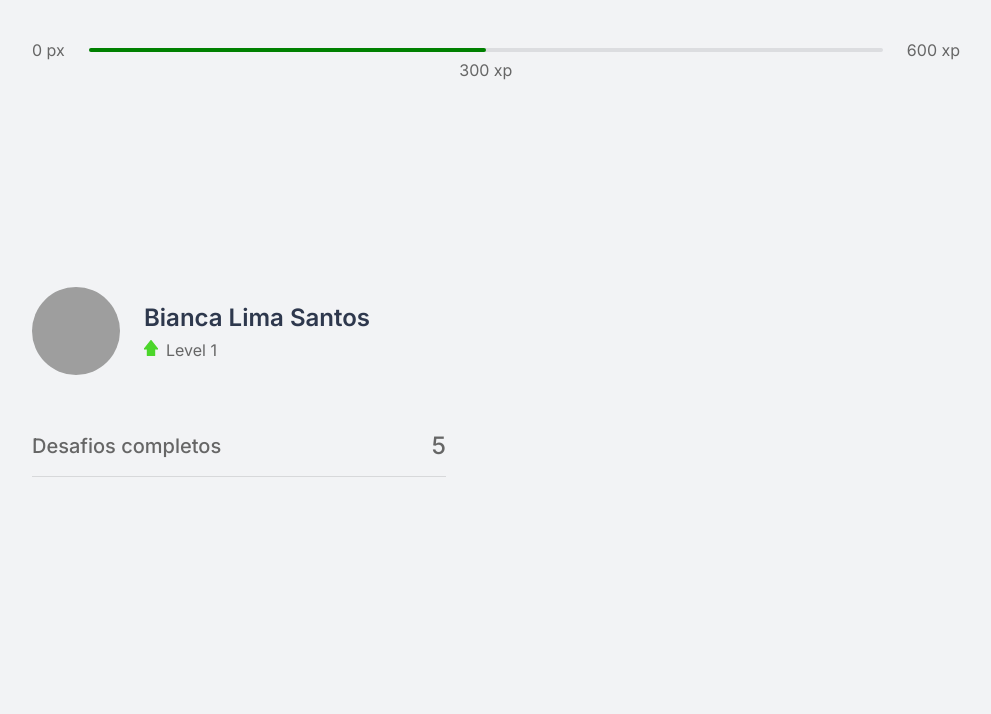
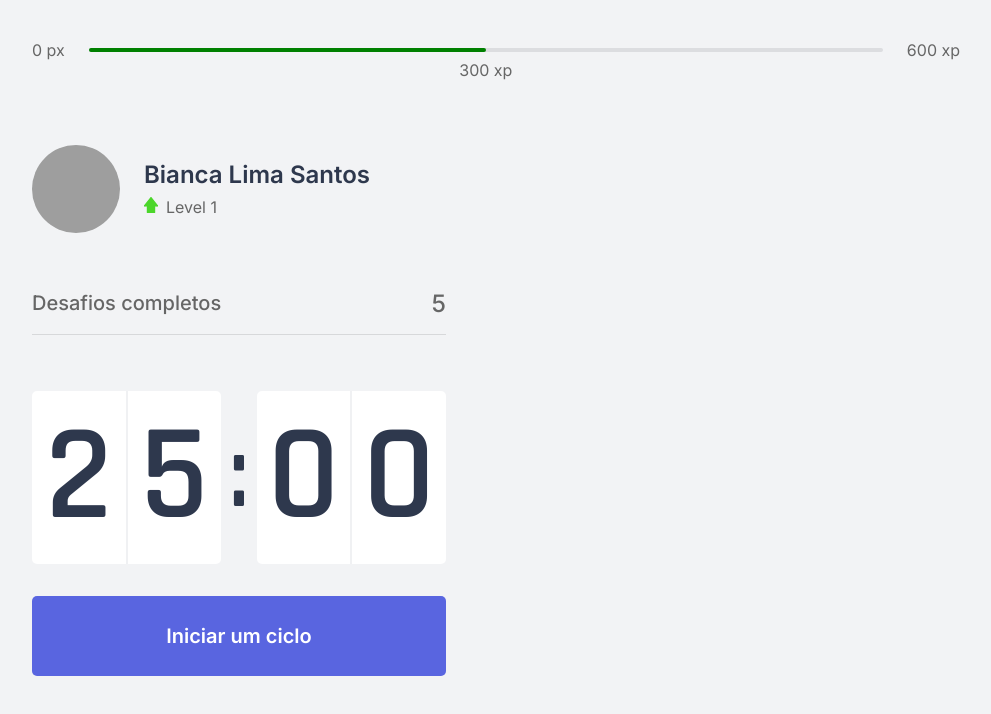
Before and after one commit to limabia/moveit, a Next.js app: page / in a window 1280 px wide. Shown: the top 714 px of the page, without its empty margins (144-1135 px from the left). Built offline with nearby package versions, Linux system fonts and the light colour scheme; grey boxes are pictures that could not be loaded.

Commit message:
add countdown

```diff
--- /dev/null
+++ b/src/components/Countdown.tsx
@@ -0,0 +1,49 @@
+import { useState, useEffect } from "react";
+import styles from "../styles/components/Countdown.module.css";
+
+export function Countdown() {
+  const [time, setTime] = useState(25 * 60);
+  const [active, setActive] = useState(false);
+
+  const minutes = Math.floor(time / 60);
+  const seconds = time % 60;
+
+  const [minuteLeft, minuteRight] = String(minutes).padStart(2, "0").split("");
+  const [secondLeft, secondRight] = String(seconds).padStart(2, "0").split("");
+
+  function startCountdown() {
+    setActive(true);
+  }
+
+  useEffect(() => {
+    if (active && time > 0) {
+      setTimeout(() => {
+        setTime(time - 1);
+      }, 1000);
+    }
+  }, [active, time]);
+
+  return (
+    <div>
+      <div className={styles.countdownContainer}>
+        <div>
+          <span>{minuteLeft}</span>
+          <span>{minuteRight}</span>
+        </div>
+        <span>:</span>
+        <div>
+          <span>{secondLeft}</span>
+          <span>{secondRight}</span>
+        </div>
+      </div>
+
+      <button
+        type="button"
+        className={styles.countdownButton}
+        onClick={startCountdown}
+      >
+        Iniciar um ciclo
+      </button>
+    </div>
+  );
+}
--- a/src/pages/_document.tsx
+++ b/src/pages/_document.tsx
@@ -6,6 +6,8 @@ export default class MyDocument extends Document{
     return (
       <Html>
         <Head>
+          <link rel="shortcut icon" href="favicon.png" type="image/png"/>
+
           <link rel="preconnect" href="https://fonts.gstatic.com" />
           <link
             href="https://fonts.googleapis.com/css2?family=Inter:wght@400;500;600&family=Rajdhani:wght@600&display=swap"
--- a/src/pages/index.tsx
+++ b/src/pages/index.tsx
@@ -1,5 +1,6 @@
 import Head from "next/head";
 import { CompletedChallenges } from "../components/CompletedChallenges";
+import { Countdown } from "../components/Countdown";
 import { ExperienceBar } from "../components/ExperienceBar";
 import { Profile } from "../components/Profile";
 
@@ -8,11 +9,15 @@ import styles from "../styles/components/Home.module.css";
 export default function Home() {
   return (
     <div className={styles.container}>
+      <Head>
+        <title>Início | MoveIt</title>
+      </Head>
       <ExperienceBar />
       <section>
         <div>
           <Profile/>
           <CompletedChallenges/>
+          <Countdown/>
         </div>
         <div></div>
       </section>
--- /dev/null
+++ b/src/styles/components/Countdown.module.css
@@ -0,0 +1,68 @@
+.countdownContainer {
+    display: flex;
+    align-items: center;
+    font-family: Rajdhani;
+    font-weight: 600;
+    color: var(--title);
+}
+
+.countdownContainer > div {
+    flex: 1;
+
+    display: flex;
+    align-items: center;
+    justify-content: space-evenly;
+
+    background: var(--white);
+    box-shadow: 0 0 60px rgba((0), 0, 0, 0.05);
+    border-radius: 5px;
+    font-size: 8.5rem;
+    text-align: center;
+}
+
+
+.countdownContainer > div span {
+    flex: 1;
+
+}
+
+
+.countdownContainer > div span:first-child {
+    border-right: 1px solid #f0f1f3;
+}
+
+
+.countdownContainer > div span:last-child {
+    border-left: 1px solid #f0f1f3;
+}
+
+.countdownContainer > span {
+    font-size: 6.25rem;
+    margin: 0 0.5rem;
+}
+
+.countdownButton {
+    width: 100%;
+    height: 5rem;
+
+    margin-top: 2rem;
+
+    display: flex;
+    align-items: center;
+    justify-content: center;
+
+    border: 0;
+    border-radius: 5px;
+
+    background: var(--blue);
+    color: var(--white);
+
+    font-size: 1.25rem;
+    font-weight: 600;
+
+    transition: background-color 0.2s;
+}
+
+.countdownButton:hover {
+    background: var(--blue-dark);
+}
```
